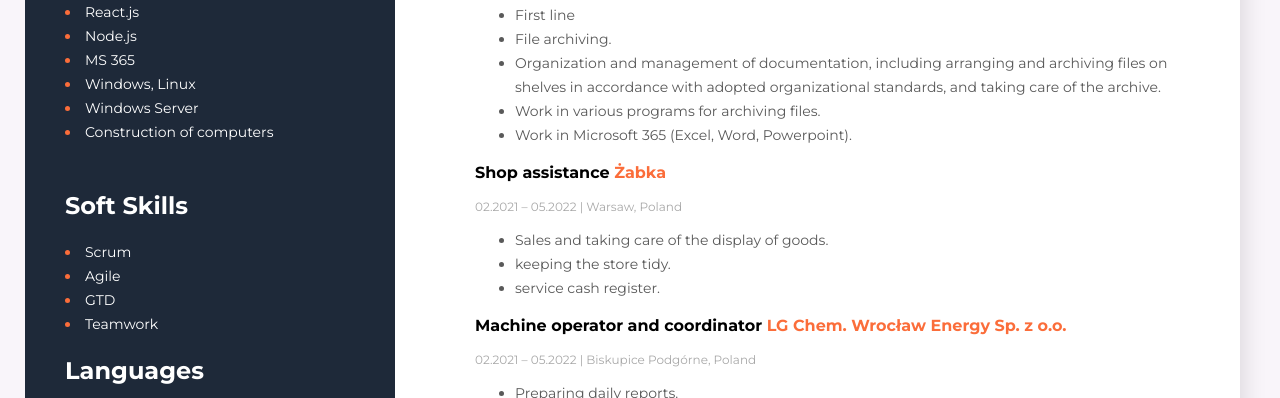
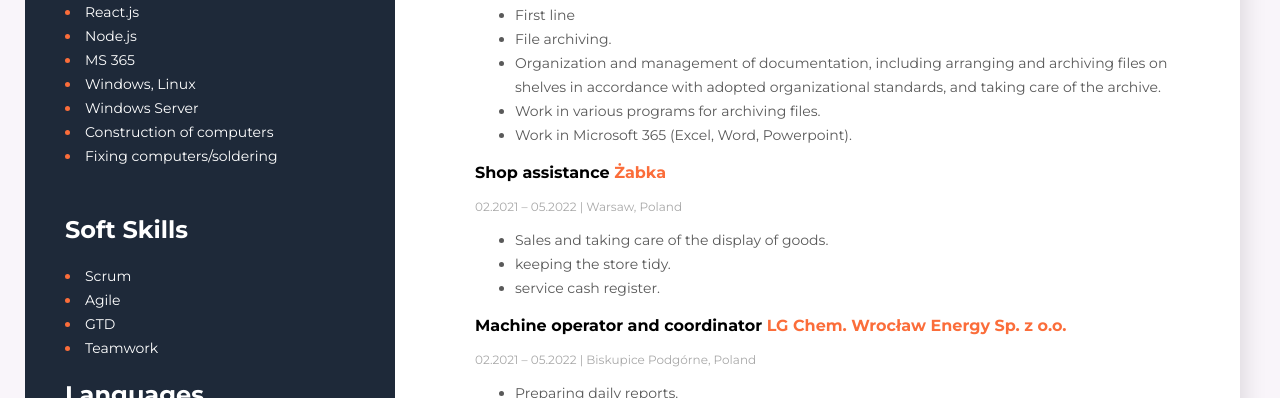
Before and after one commit to GodOfOni/Daniel-Bogdan-CV, a plain HTML site: page index.html in a window 1280 px wide. Shown: the part 702-1100 px from the top of the page. Drawn offline with Linux system fonts and the light colour scheme.

Commit message:
Update index.html

```diff
--- a/index.html
+++ b/index.html
@@ -148,6 +148,7 @@
                         <li><span class="list-secondary-item"> Windows, Linux</span></li>
                         <li><span class="list-secondary-item"> Windows Server</span></li>
                         <li><span class="list-secondary-item"> Construction of computers</span></li>
+<li><span class="list-secondary-item"> Fixing computers/soldering</span></li>
                     </ul>
                 </p>
             </div>
```
